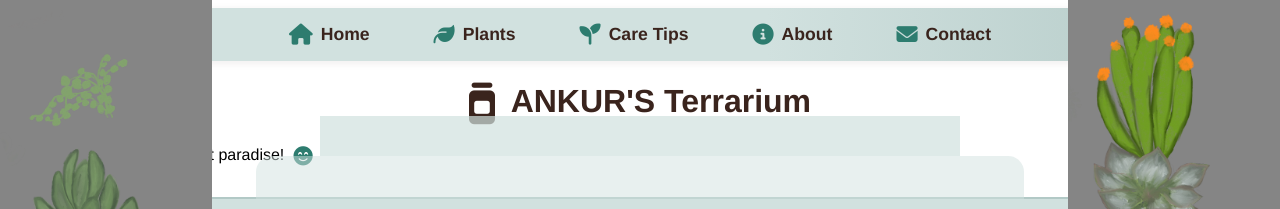
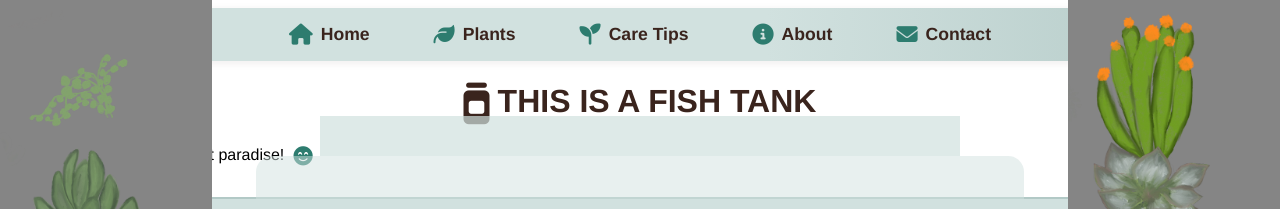
Before and after one commit to avcpa/terrarium-lab, a plain HTML site: page index.html in a window 1280 px wide. Shown: the top 209 px of the page. Drawn offline with Linux system fonts and the light colour scheme.

Commit message:
Update header title from 'ANKUR'S Terrarium' to 'THIS IS A FISH TANK'

```diff
--- a/index.html
+++ b/index.html
@@ -26,7 +26,7 @@
         </nav>
 
         <header>
-            <h1><i class="fas fa-jar"></i> ANKUR'S Terrarium</h1>
+            <h1><i class="fas fa-jar"></i>THIS IS A FISH TANK</h1>
             <p>Welcome to your virtual plant paradise! <i class="fas fa-smile-beam"></i></p>
         </header>
 
```
